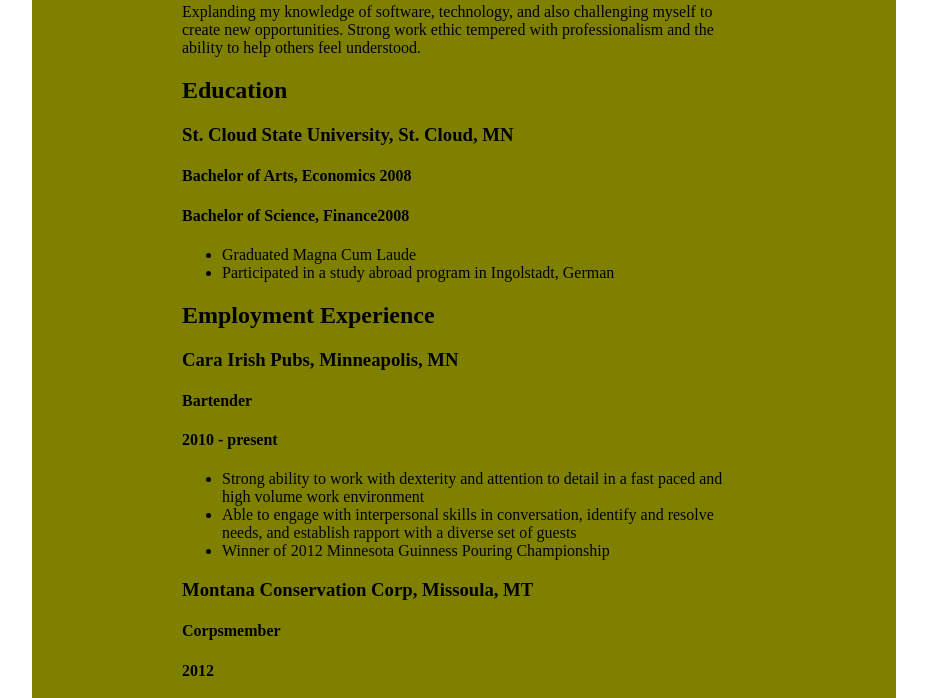
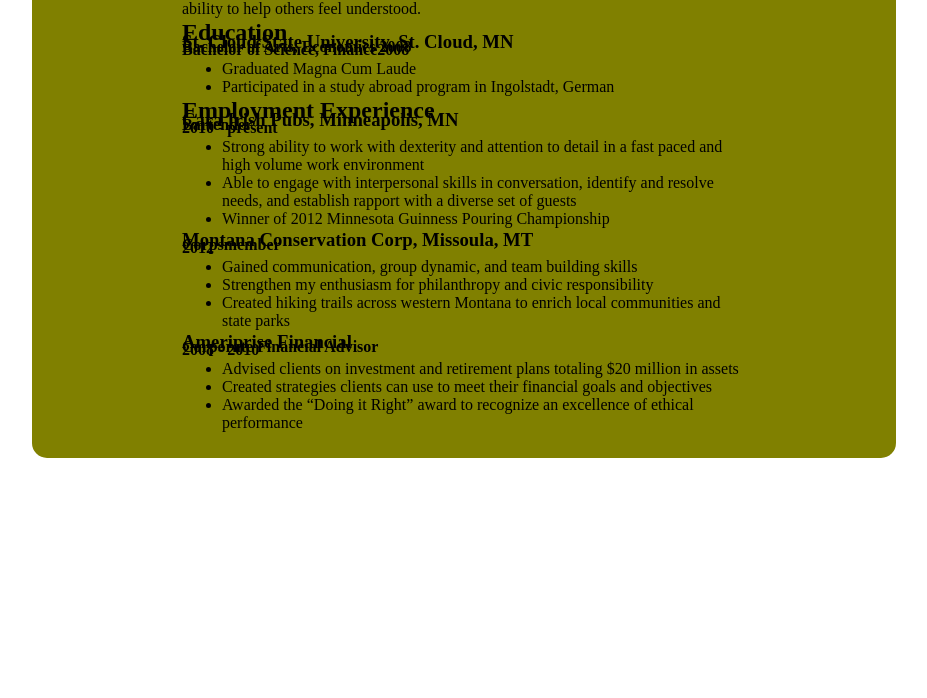
Before and after one commit to lukeschleder/lukeschleder.github.io, a plain HTML site: page index.html in a window 1280 px wide. Shown: the part 135-833 px from the top of the page, without its empty margins (176-1103 px from the left). After the commit the page ends 800 px from the top, so only its background shows below. Drawn offline with Linux system fonts and the light colour scheme.

Commit message:
Update style.css

```diff
--- a/style.css
+++ b/style.css
@@ -17,6 +17,10 @@
 
 #main-body
 
+	h2 {margin-top: -15px; margin-bottom: -15px;}
+	h3 {margin-top: -15px; margin-bottom: -15px;}
+	h4 {margin-top: -15px; margin-bottom: -15px;}
+
 
 
 
```
